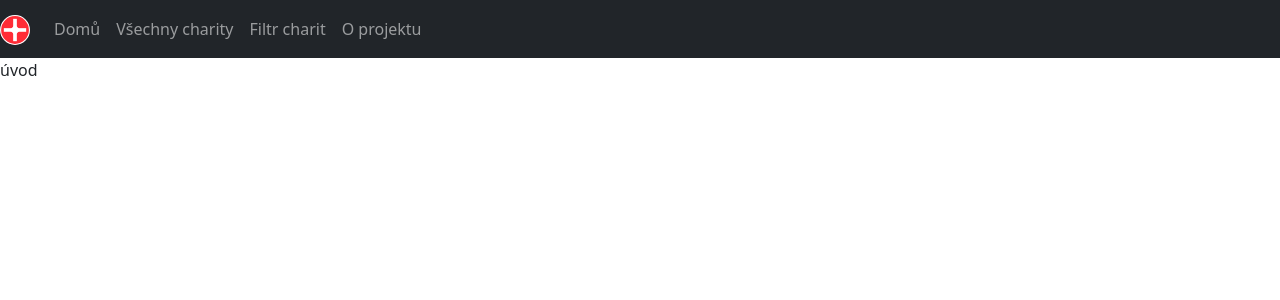
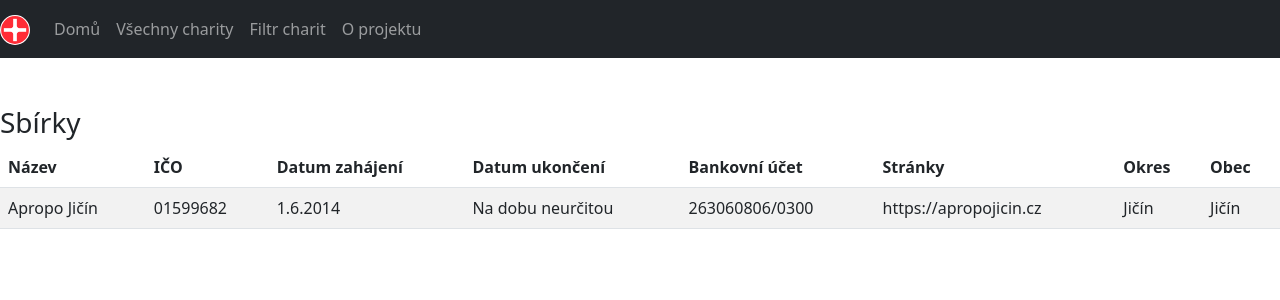
Before and after one commit to matousek11/charity, a Next.js app: page / in a window 1280 px wide. Shown: the top 300 px of the page. Built offline with nearby package versions, Linux system fonts and the light colour scheme.

Commit message:
Tabulka - bez paddingu

```diff
--- a/pages/index.js
+++ b/pages/index.js
@@ -1,6 +1,7 @@
-import Head from "next/head";
-import Image from "next/image";
-import styles from "../styles/Home.module.css";
+import Head from 'next/head'
+import Image from 'next/image'
+import Table from '../src/modules/common/Table'
+import styles from '../styles/Home.module.css'
 
 export default function Home() {
   return (
@@ -9,7 +10,9 @@ export default function Home() {
         <title>Charita</title>
         <link rel="icon" href="/favicon.ico" />
       </Head>
-      <p>úvod</p>
+      <div>
+        <Table />
+      </div>
     </>
-  );
+  )
 }
--- /dev/null
+++ b/src/modules/common/Table.js
@@ -0,0 +1,39 @@
+import React from 'react'
+
+const Table = () => {
+  return (
+    <>
+      <div class="mt-5 pb-5" id="cenik">
+        <div class="h3">Sbírky</div>
+        <table class="table table-hover table-striped">
+          <thead>
+            <tr>
+              <th>Název</th>
+              <th>IČO</th>
+              <th>Datum zahájení</th>
+              <th>Datum ukončení</th>
+              <th>Bankovní účet</th>
+              <th>Stránky</th>
+              <th>Okres</th>
+              <th>Obec</th>
+            </tr>
+          </thead>
+          <tbody>
+            <tr>
+              <td>Apropo Jičín</td>
+              <td>01599682</td>
+              <td>1.6.2014</td>
+              <td>Na dobu neurčitou</td>
+              <td>263060806/0300</td>
+              <td>https://apropojicin.cz</td>
+              <td>Jičín</td>
+              <td>Jičín</td>
+            </tr>
+          </tbody>
+        </table>
+      </div>
+    </>
+  )
+}
+
+export default Table
```
